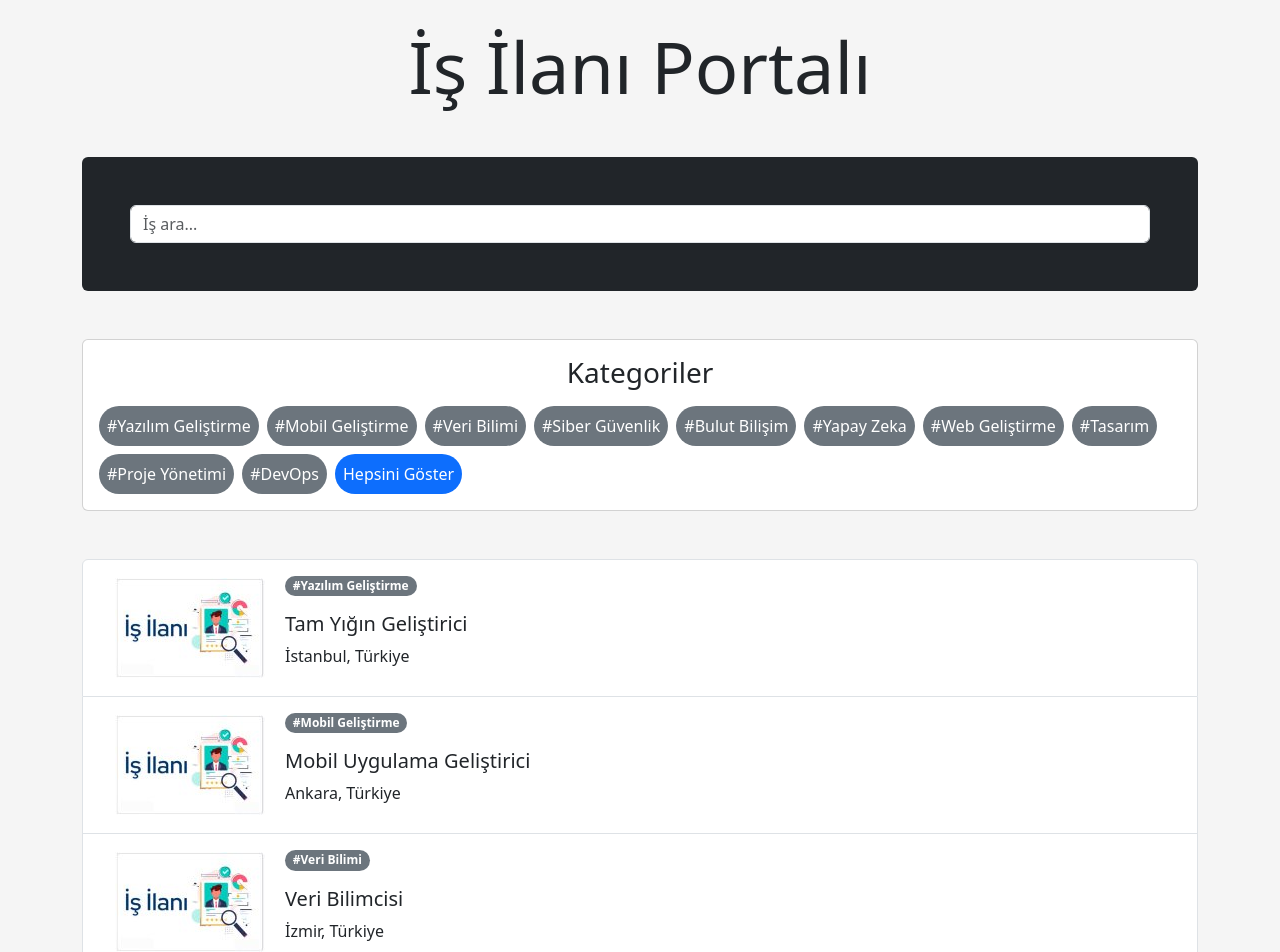
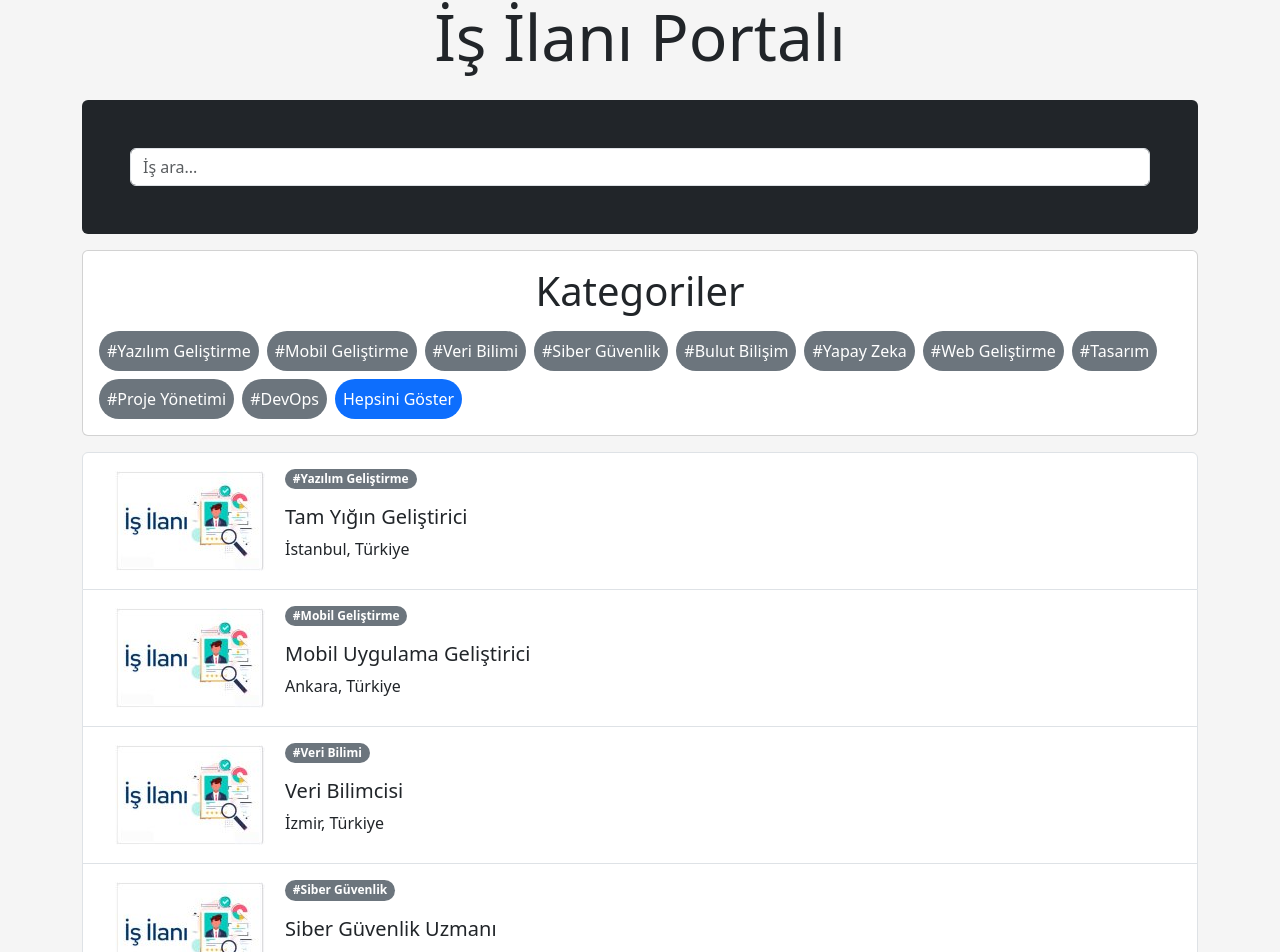
Before and after one commit to snnengn/unityverse, a React (Vite) app in the folder is-ilani-portali/: page / in a window 1280 px wide. Shown: the part 25-977 px from the top of the page. Built offline with nearby package versions, Linux system fonts and the light colour scheme.

Commit message:
başlıklardaki margin ölçüleri küçültüldü

```diff
--- a/is-ilani-portali/src/App.jsx
+++ b/is-ilani-portali/src/App.jsx
@@ -47,7 +47,7 @@ function App() {
 
   return (
     <>
-      <h1 className='text-center my-5 display-2'>İş İlanı Portalı</h1>
+      <h1 className='text-center my-4 display-3'>İş İlanı Portalı</h1>
       <IlanAra onSearch={handleSearch}/>
 
       <div>
--- a/is-ilani-portali/src/components/IlanAra.jsx
+++ b/is-ilani-portali/src/components/IlanAra.jsx
@@ -6,7 +6,7 @@ function IlanAra({onSearch}) {
     };
 
   return (
-    <div className='container mt-5'>
+    <div className='container mt-3'>
         <div className='d-flex flex-row p-5 bg-dark rounded'>
             <input className="form-control" type="text" placeholder="İş ara..." onChange={handleChange}></input>
         </div>
--- a/is-ilani-portali/src/components/IlanListe.jsx
+++ b/is-ilani-portali/src/components/IlanListe.jsx
@@ -4,7 +4,7 @@ import React from "react";
 function IlanListe({ilanlar, onSelect}) {
   return (
 
-    <div className="container my-5">
+    <div className="container my-3">
 
 
 
--- a/is-ilani-portali/src/components/Kategoriler.jsx
+++ b/is-ilani-portali/src/components/Kategoriler.jsx
@@ -3,8 +3,8 @@ import React from "react";
 function Kategoriler({ kategoriler, kategoriFiltre, onShowAll }) {
   return (
     <div className="container">
-      <div className="rounded card p-3 mt-5">
-        <h3 className="text-center" >Kategoriler</h3>
+      <div className="rounded card p-3 mt-3">
+        <h3 className="text-center display-6" >Kategoriler</h3>
         <div className="d-inline-flex flex-row justify-content-start flex-wrap ilan">
           {kategoriler.map((category, index) => (
             <a
```
